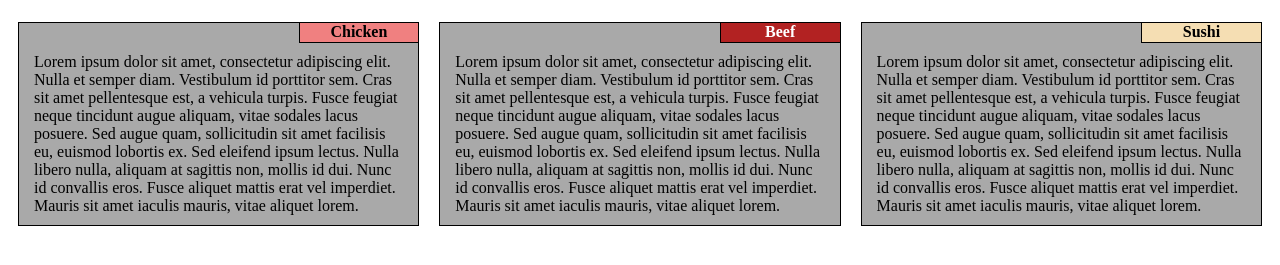
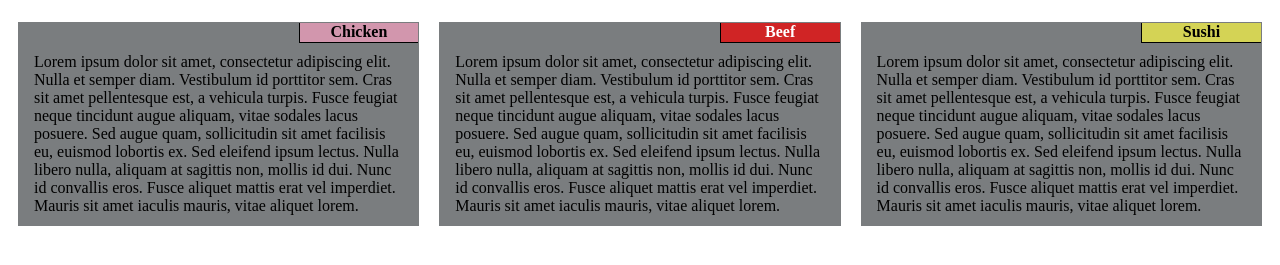
Before and after one commit to AbhidnyaMarathe/coursera-test, a plain HTML site: page module2-solution/index.html in a window 1280 px wide. Shown: the part 61-326 px from the top of the page. Drawn offline with Linux system fonts and the light colour scheme.

Commit message:
Update styles.css

```diff
--- a/module2-solution/css/styles.css
+++ b/module2-solution/css/styles.css
@@ -7,17 +7,17 @@ h1 {
     text-align: center;
 }
 #box_chicken, #box_beef, #box_sushi{
-    border:1px solid black/*#7a7d7f*/;
+    border:1px solid #7a7d7f;
     margin: 10px;
 }
 #box_chicken{
-    background-color: #A9A9A9/*#7a7d7f*/;
+    background-color: /*#A9A9A9*/#7a7d7f;
 }
 #box_beef{
-    background-color: #A9A9A9;
+    background-color: #7a7d7f;
 }
 #box_sushi{
-    background-color: #A9A9A9;
+    background-color: #7a7d7f;
 }
 #chicken_title, #beef_title, #sushi_title{
     border-left:1px solid black;
@@ -30,17 +30,17 @@ h1 {
 #chicken_title{
     color:black;
     font-weight: bold;
-    background-color: #F08080/*#d296ad*/;
+    background-color: /*#F08080*/#d296ad;
 }
 #beef_title{
     color:white;
     font-weight: bold;
-    background-color: #B22222/*#CD5C5C/*#d02425*/;
+    background-color: /*#B22222/*#CD5C5C*/#d02425;
 }
 #sushi_title{
     color:black;
     font-weight: bold;
-    background-color: #F5DEB3/*#d4d355*/;
+    background-color: /*#F5DEB3*/#d4d355;
 }
 .section_content {
     padding: 30px 15px 10px 15px;
```
